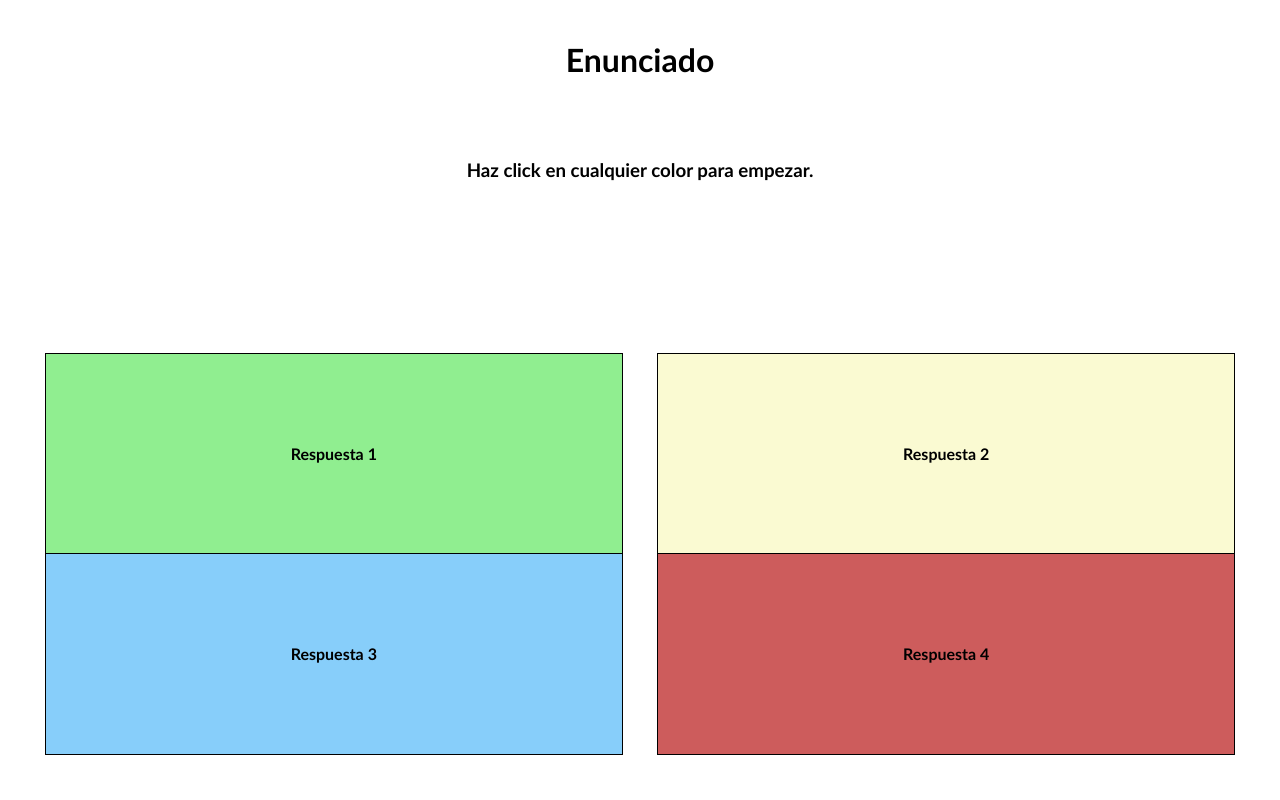
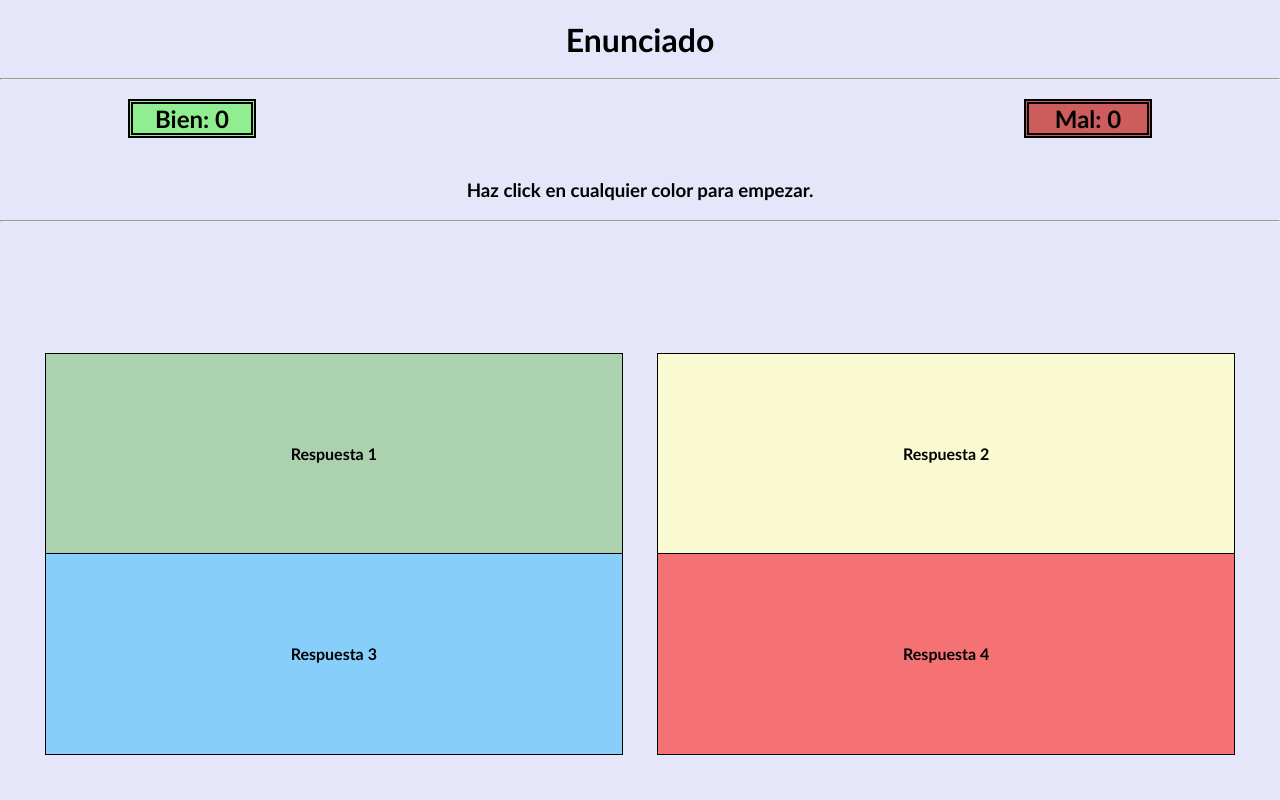
Before and after one commit to Apriego87/IAW, a PHP site: page / in a window 1280 px wide. Run offline with PHP 8.4, Linux system fonts and the light colour scheme.

Commit message:
kahoot pero no va el marcador

```diff
--- a/JavaScript/kahoot/app.js
+++ b/JavaScript/kahoot/app.js
@@ -1,17 +1,61 @@
-preguntas = ["<h3>¿Qué mineral está compuesto por la siguiente fórmula química?: (Al, Mg, Mn)₆(BO₃)₃.(OH, F)₄</h3>"]
+preg = ["<h3>¿Qué mineral está compuesto por la siguiente fórmula química?: (Al, Mg, Mn)₆(BO₃)₃.(OH, F)₄</h3>"]
 
-res1 = ["Basalto", "Granito", "Turmalina", "Amonio"]
+resp = ["Hübnerita", "Esfalerita", "Turmalina", "Natrolita"]
+
+contador = 0
+
+bien = 0
+
+mal = 0
 
 
 function cambiarPregunta() {
-    p1 = document.querySelector(".p")
-    p1.innerHTML = preguntas[0]
-    r1 = document.querySelector(".resp1")
-    r1.innerHTML = res1[0]
-    r2 = document.querySelector(".resp2")
-    r2.innerHTML = res1[1]
-    r3 = document.querySelector(".resp3")
-    r3.innerHTML = res1[2]
-    r4 = document.querySelector(".resp4")
-    r4.innerHTML = res1[3]
+    if (contador == 0) {
+        p = document.querySelector(".p")
+        p.innerHTML = preg[0]
+        r1 = document.querySelector(".resp1")
+        r1.innerHTML = resp[0]
+        r2 = document.querySelector(".resp2")
+        r2.innerHTML = resp[1]
+        r3 = document.querySelector(".resp3")
+        r3.innerHTML = resp[2]
+        r4 = document.querySelector(".resp4")
+        r4.innerHTML = resp[3]
+
+        contador++
+    }
+    else if (contador == 1) {
+        preg = ["<h3>¿En qué continente se encuentra Barbados?</h3>"]
+        resp = ["América", "Oceanía", "Asia", "África"]
+
+        p = document.querySelector(".p")
+        p.innerHTML = preg[0]
+
+        r1 = document.querySelector(".resp1")
+        r1.innerHTML = resp[0]
+        r2 = document.querySelector(".resp2")
+        r2.innerHTML = resp[1]
+        r3 = document.querySelector(".resp3")
+        r3.innerHTML = resp[2]
+        r4 = document.querySelector(".resp4")
+        r4.innerHTML = resp[3]
+
+        contador++
+    }
+    else if (contador == 2) {
+        preg = ["<h3>¿Detrás de qué planeta se encuentra el Cinturón de Asteroides de la Vía Láctea?</h3>"]
+        resp = ["Saturno", "Marte", "Júpiter", "Mercurio"]
+
+        p = document.querySelector(".p")
+        p.innerHTML = preg[0]
+
+        r1 = document.querySelector(".resp1")
+        r1.innerHTML = resp[0]
+        r2 = document.querySelector(".resp2")
+        r2.innerHTML = resp[1]
+        r3 = document.querySelector(".resp3")
+        r3.innerHTML = resp[2]
+        r4 = document.querySelector(".resp4")
+        r4.innerHTML = resp[3]
+    }
 }
--- a/JavaScript/kahoot/index.html
+++ b/JavaScript/kahoot/index.html
@@ -11,9 +11,22 @@
 
 <body>
     <h1 class="e">Enunciado</h1>
+
+    <br> <hr> <br>
+
+    <div class="bien">
+        <h2 class="b">Bien: 0</h2>
+    </div>
+    <div class="mal">
+        <h2 class="m">Mal: 0</h2>
+    </div>
+
     <div class="p">
         <h3>Haz click en cualquier color para empezar. </h3>
     </div>
+
+    <br> <hr>
+
     <div class="r1" onclick="cambiarPregunta(this)">
         <p class="resp1">Respuesta 1</p>
     </div>
--- a/JavaScript/kahoot/style.css
+++ b/JavaScript/kahoot/style.css
@@ -3,6 +3,11 @@
     padding: 0;
     font-family: 'Calibri', light;
 }
+
+body {
+    background-color: lavender;
+}
+
 .r1, .r2, .r3, .r4 {
     width: 45vw;
     height: 25vh;
@@ -14,9 +19,38 @@
     border: solid 1px black;
 }
 
+.marcador {
+    border: dotted 3px blue;
+    padding: 2px;
+}
+
+.bien {
+    width: 10vw;
+    left: 10vw;
+    position: absolute;
+}
+
+.b {
+    background-color: lightgreen;
+    border: double 5px black;
+    text-align: center;
+}
+
+.mal {
+    width: 10vw;
+    right: 10vw;
+    position: absolute;
+}
+
+.m {
+    background-color: indianred;
+    border: double 5px black;
+    text-align: center;
+}
+
 .e {
     text-align: center;
-    margin-top: 5vh;
+    margin-top: 2.5vh;
 }
 
 .p {
@@ -27,7 +61,7 @@
 }
 
 .r1 {
-    background-color: lightgreen;
+    background-color: #ACD1AF;
     bottom: 200px;
     left: 0;
 }
@@ -45,7 +79,7 @@
 }
 
 .r4 {
-    background-color: indianred;
+    background-color: #F47174;
     bottom: 0;
     right: 0;
 }
```
